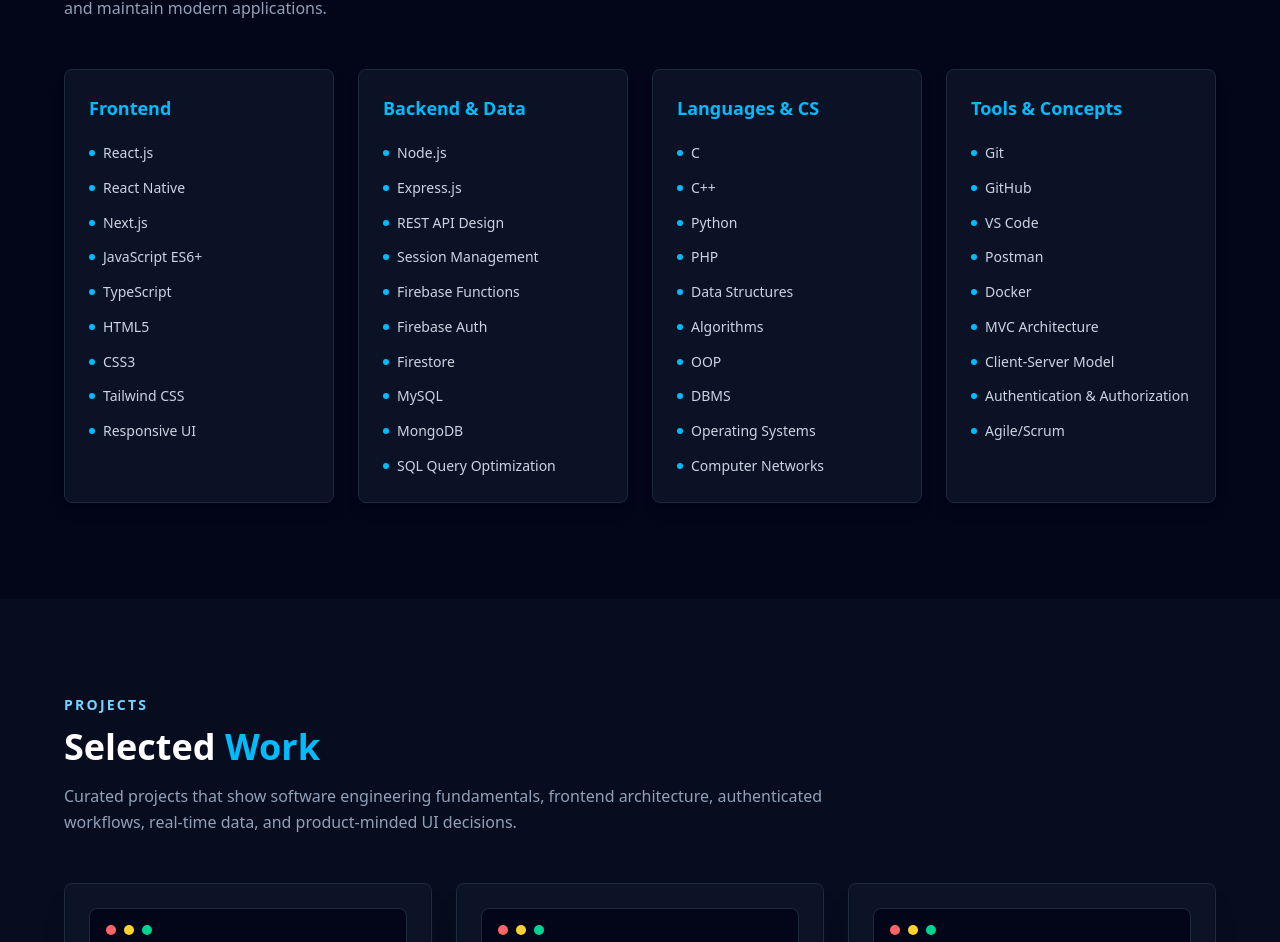
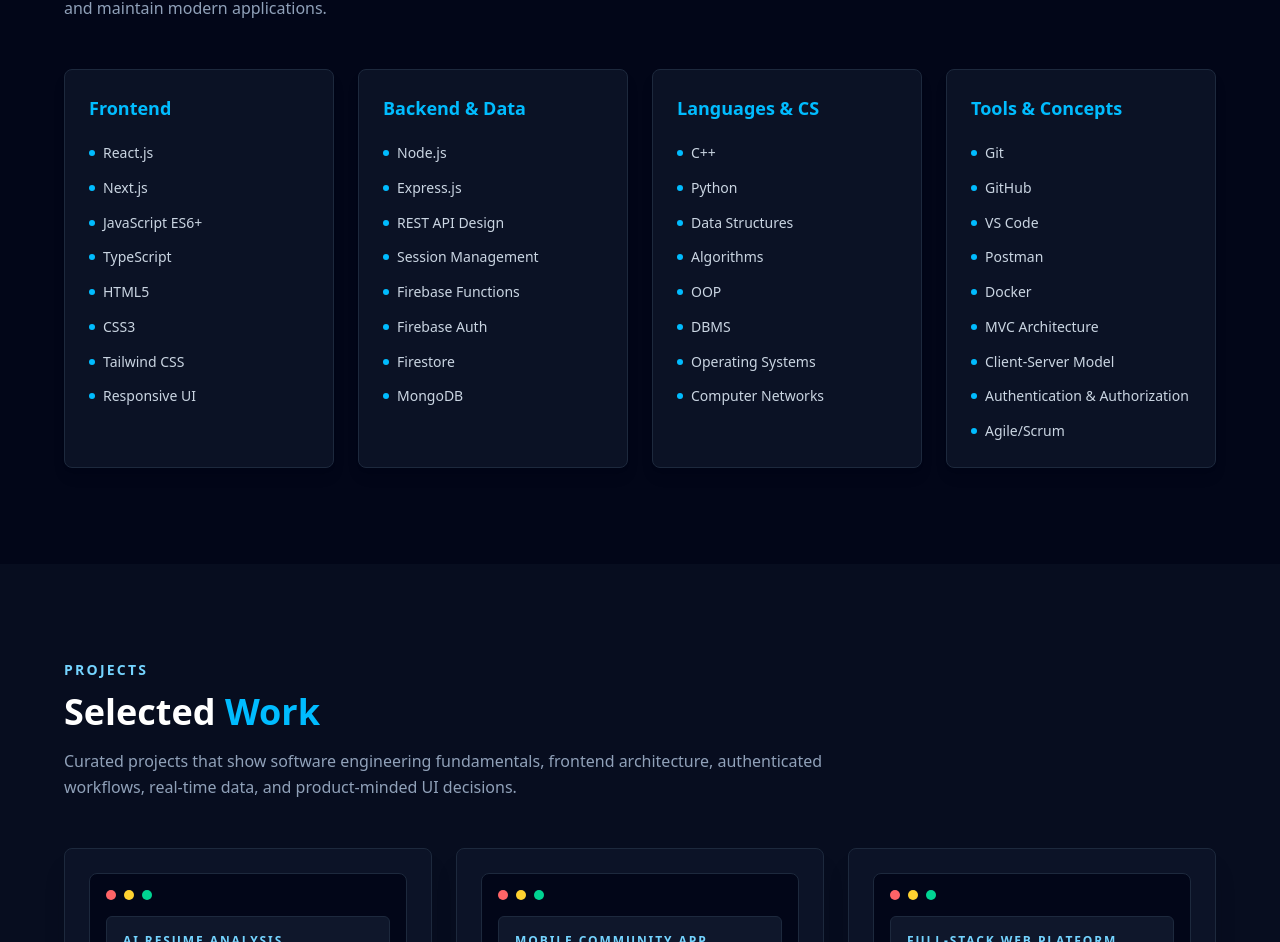
Before and after one commit to rajnish-012/MyPortfolio, a React (Vite) app: page / in a window 1280 px wide. Shown: the part 3315-4257 px from the top of the page. Built offline with nearby package versions, Linux system fonts and the light colour scheme.

Commit message:
updating skills section

```diff
--- a/src/data/skills.js
+++ b/src/data/skills.js
@@ -3,7 +3,6 @@
     title: "Frontend",
     skills: [
       "React.js",
-      "React Native",
       "Next.js",
       "JavaScript ES6+",
       "TypeScript",
@@ -23,18 +22,14 @@
       "Firebase Functions",
       "Firebase Auth",
       "Firestore",
-      "MySQL",
       "MongoDB",
-      "SQL Query Optimization",
     ],
   },
   {
     title: "Languages & CS",
     skills: [
-      "C",
       "C++",
       "Python",
-      "PHP",
       "Data Structures",
       "Algorithms",
       "OOP",
```
